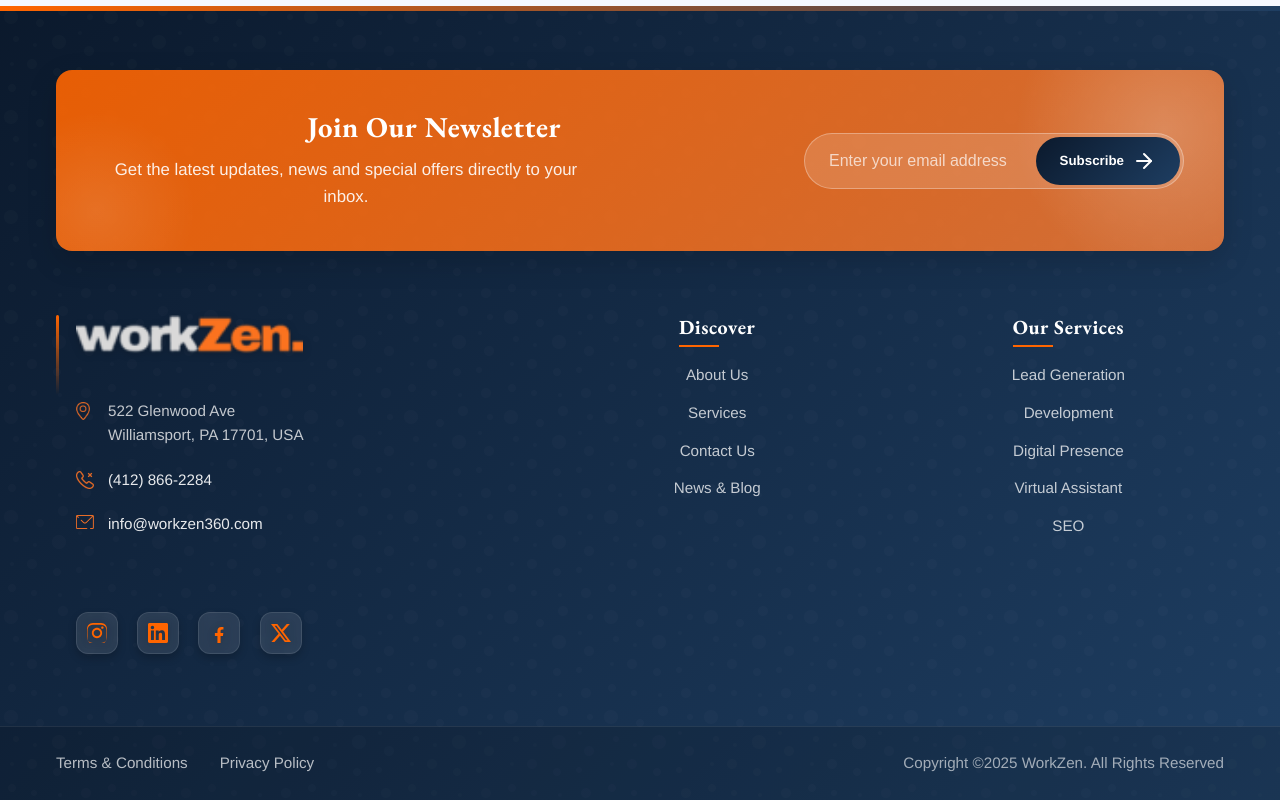
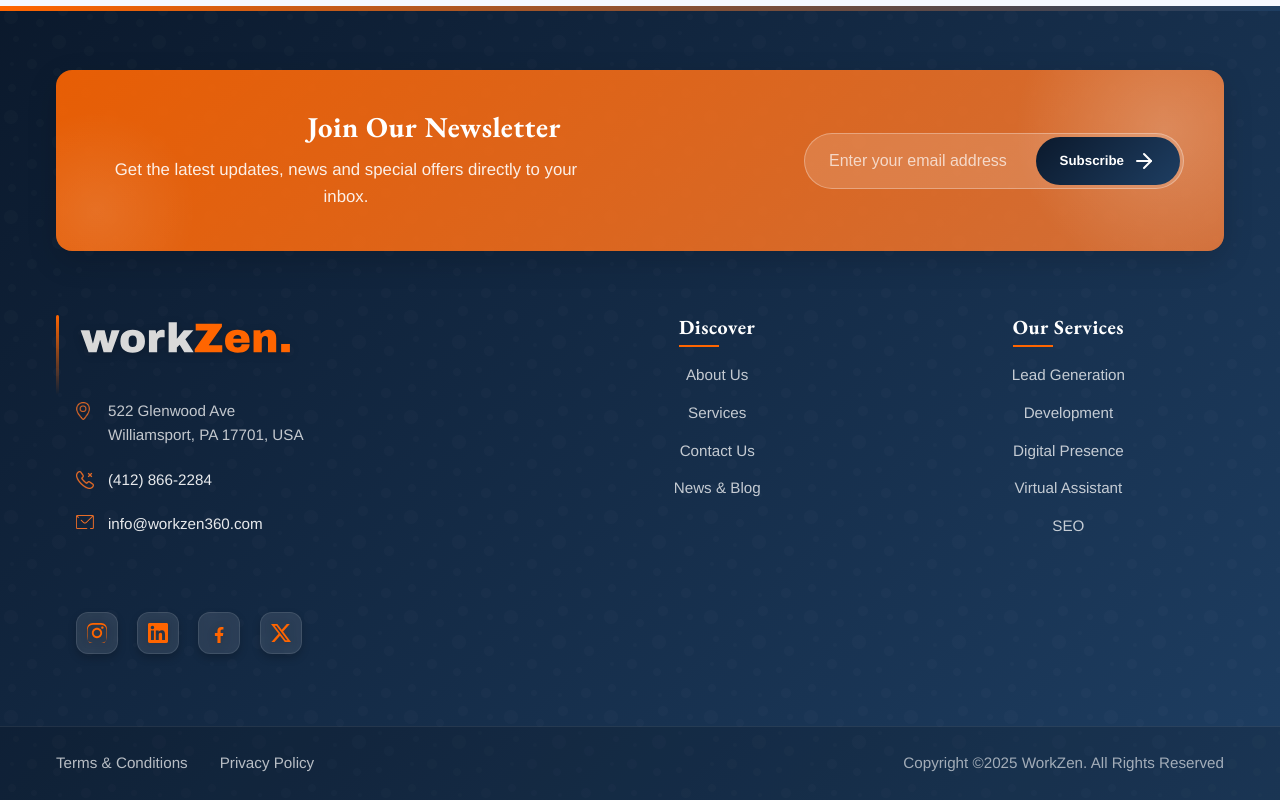
Before and after one commit to haseeb-io670/workzen-co-2.0, a React (Vite) app: page / in a window 1280 px wide. Shown: the part 7126-7926 px from the top of the page. Built offline with nearby package versions, Linux system fonts and the light colour scheme.

Commit message:
logo changed.

```diff
--- a/src/components/layout/footer.jsx
+++ b/src/components/layout/footer.jsx
@@ -44,7 +44,7 @@ const Footer = () => {
           <div className="footer-main">
             <div className="footer-info">
               <a href="/" className="footer-logo">
-                <img src="/logo.png" alt="WorkZen Logo" />
+                <img src="/logo.svg" alt="WorkZen Logo" />
               </a>
               <ul className="contact-info">
                 <li className="address">
```
Also changed, not shown: public/logo.png (deleted), public/logo.svg.
